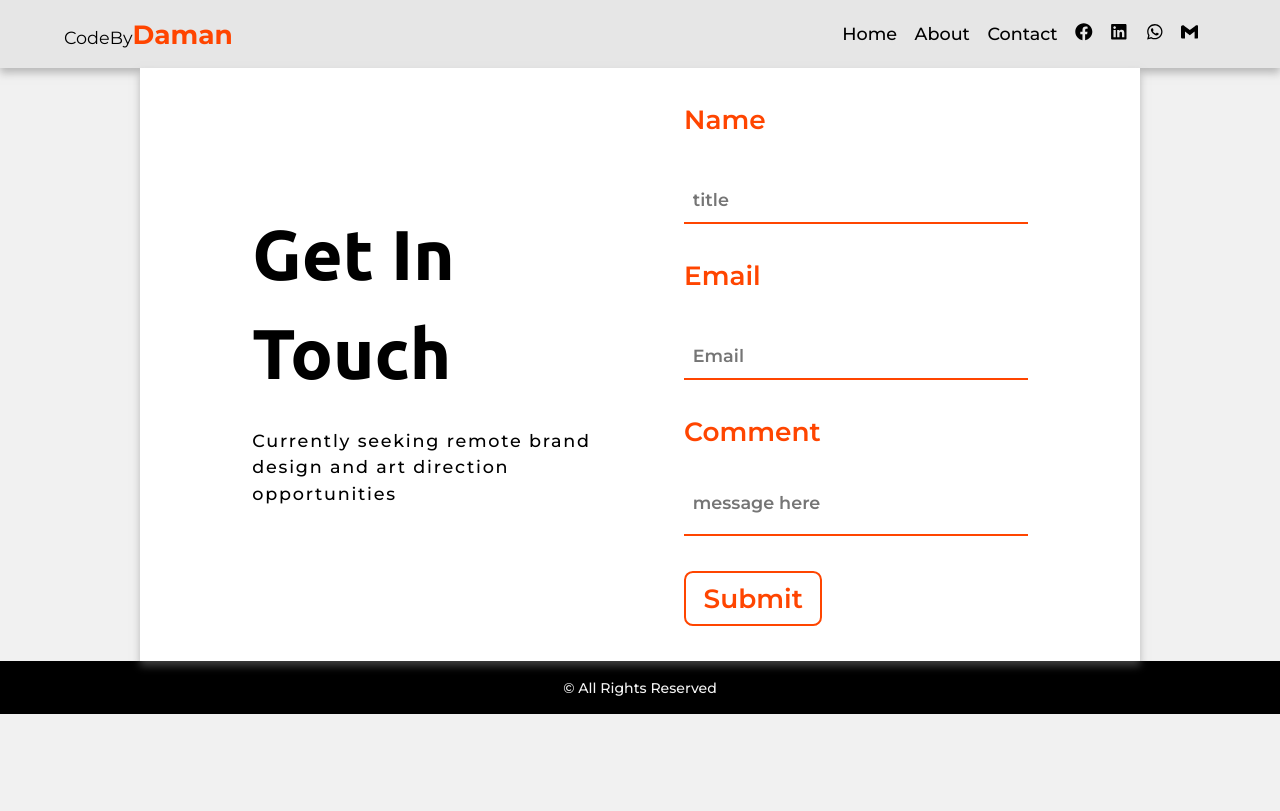
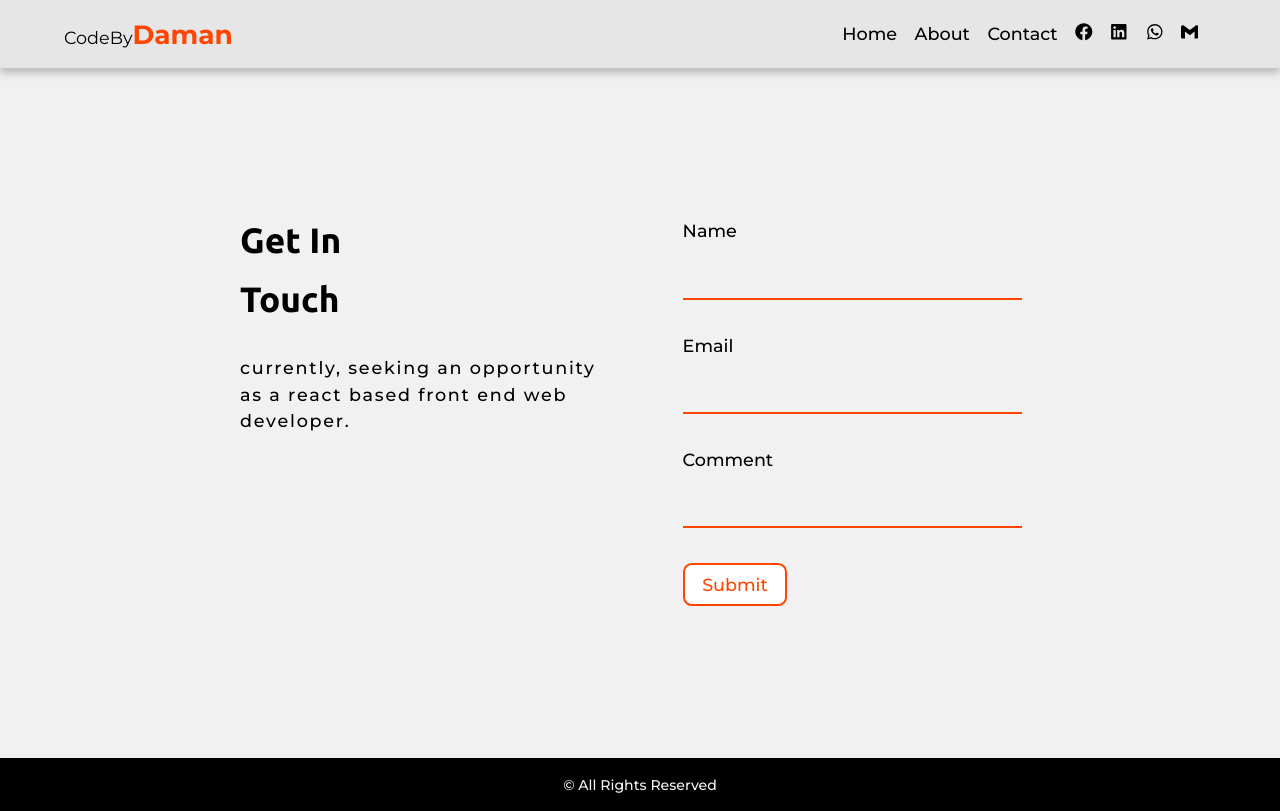
Before and after one commit to DamanSubedi/myProject, a React (Create React App) app: page /contact/Contact in a window 1280 px wide. Built offline with nearby package versions, Linux system fonts and the light colour scheme.

Commit message:
updating contact.js

```diff
--- a/src/component/global/NavBar.js
+++ b/src/component/global/NavBar.js
@@ -23,7 +23,7 @@ export const socialLinks = [
     { id: 1, nav: "faceBook", icon: <FaFacebook />, link: 'https://www.facebook.com' },
     { id: 2, nav: "linkedIn", icon: <FaLinkedin />, link: 'https://www.linkedin.com' },
     { id: 3, nav: "whatsApp", icon: <FaWhatsapp />, link: 'https://web.whatsapp.com/' },
-    { id: 4, nav: "gmail", icon: <SiGmail />, link: 'https://mail.google.com' },
+    { id: 4, nav: "gmail", icon: <SiGmail />, link: "mailto:ssssssss6943@gmail.com"},
 ]
 
 
--- a/src/index.css
+++ b/src/index.css
@@ -42,10 +42,7 @@ ul {
 
 input,
 textarea {
-  resize: none;
-  border: none;
-  outline: none;
-  padding: .5rem;
+  all: unset;
   font-size: .7rem;
   font-weight: lighter;
   font-family: var(--font--primary);
@@ -84,7 +81,7 @@ iframe {
   background: var(--logo-color);
 }
 
-.btn_white{
+.btn_white {
   transition: all .3s linear;
 }
 
@@ -312,18 +309,22 @@ iframe {
 
 @keyframes titleAnimate {
 
-  0%,
-  25% {
+0% {
+    transform: translateY(200%);
+  }
+
+5%,
+35%{
     transform: translateY(10%);
   }
 
-  35%,
-  60% {
+  40%,
+  65% {
     transform: translateY(-135%);
   }
 
-  65%,
-  90% {
+  70%,
+  95% {
     transform: translateY(-275%);
   }
 
@@ -521,40 +522,35 @@ iframe {
 /* contact starts here */
 
 .contact {
-  width: 90vw;
-  max-width: 1000px;
-  margin: 0 auto;
-  position: relative;
-  display: flex;
-  flex-wrap: wrap;
-  gap: 5rem;
-  background: white;
-  box-shadow: var(--shadow--primary);
+  display: grid;
+  width: 100vw;
+  min-height: calc(100vh - 110px);
   place-items: center;
-  padding: 1rem 4rem;
-  justify-content: center;
 }
 
-.contact_title {
-  width: 40%;
+.contact_container{
+  width: 90vw;
+  max-width: 800px;
+  margin: 1rem auto;
+  display: grid;
+  grid-template-columns: repeat(auto-fit, minmax(200px, 1fr));
+  grid-column-gap: 50px;
 }
 
+
 .contact aside h1 {
-  font-size: 4rem;
+  font-size: 2rem;
   font-family: var(--font--style);
   margin: 1rem auto;
 }
 
 .contact aside .info p {
-  margin-top: 2rem;
+  margin: 2rem auto;
   font-family: var(--font--secondary);
   color: black;
 }
 
 
-.contact_form_container {
-  width: 40%;
-}
 
 .contact_form {
   display: flex;
@@ -562,11 +558,11 @@ iframe {
   justify-content: flex-start;
 }
 
+
 .contact_form>* {
-  color: orangered;
-  margin: 1rem 0;
-  font-size: 1.5rem;
-  font-weight: 600;
+  margin: 1rem;
+  font-weight: 500;
+  font-size: 1rem;
 }
 
 
@@ -587,6 +583,8 @@ iframe {
   place-items: center;
   border-radius: .3rem;
   padding: .2rem;
+  font-size: .8rem;
+  text-transform: none;
 }
 
 .success {
--- a/src/pages/Contact.js
+++ b/src/pages/Contact.js
@@ -46,31 +46,33 @@ export default function Contact() {
 
 
     return (
-        <section className="section contact">
+        <section className="contact">
+            <div className='contact_container'>
+
                 <aside className='contact_title'>
                     <div className='title'>
                         <h1>Get in</h1>
                         <h1>touch</h1>
                     </div>
                     <div className='info'>
-                    <p>Currently seeking remote brand design and art direction opportunities</p>
+                        <p>currently, seeking an opportunity as a react based front end web developer.</p>
                     </div>
                 </aside>
                 <article className='contact_form_container'>
 
                     <form className='contact_form' onSubmit={(e) => submitHandler(e)}>
                         <label htmlFor='title'>Name</label>
-                    <input id='title' placeholder="title" name='title'
+                        <input id='title' name='title'
                             onChange={(e) => changeHandler(e)}
                             value={person.title}></input>
 
                         <label htmlFor='email'>Email</label>
-                    <input id='email' placeholder="Email" name='email'
-                        onChange={(e) => changeHandler(e)}  value={person.email} ></input>
+                        <input id='email' name='email'
+                            onChange={(e) => changeHandler(e)} value={person.email} ></input>
 
                         <label htmlFor='comment'>comment</label>
-                    <textarea id="comment" maxLength={100} rows={1} placeholder="message here" name='comment'
-                        onChange={(e) => changeHandler(e)}  value={person.comment}></textarea>
+                        <textarea id="comment" maxLength={100} rows={1}  name='comment'
+                            onChange={(e) => changeHandler(e)} value={person.comment}></textarea>
 
                         <button type='submit' className='btn'>
                             submit
@@ -79,6 +81,7 @@ export default function Contact() {
                     {alert.show && <Alert person={person} showAlert={showAlert} {...alert} />}
                 </article>
 
+            </div>
         </section>
     )
 }
```
Lines whose indentation alone changed are shown as unchanged.
